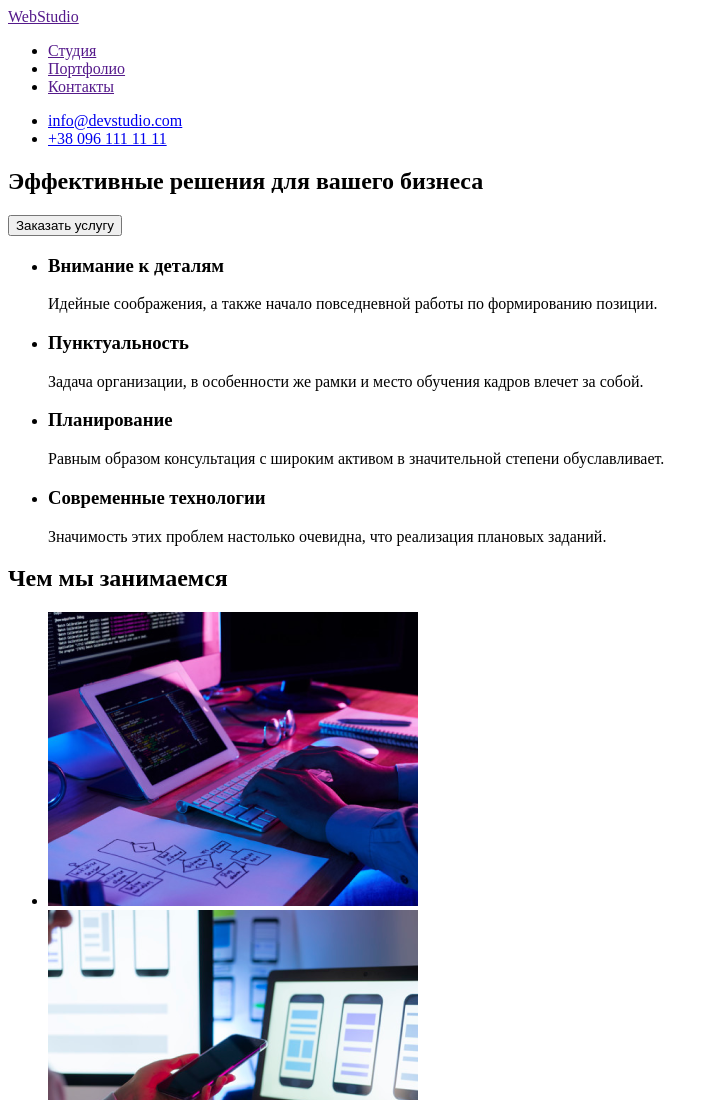
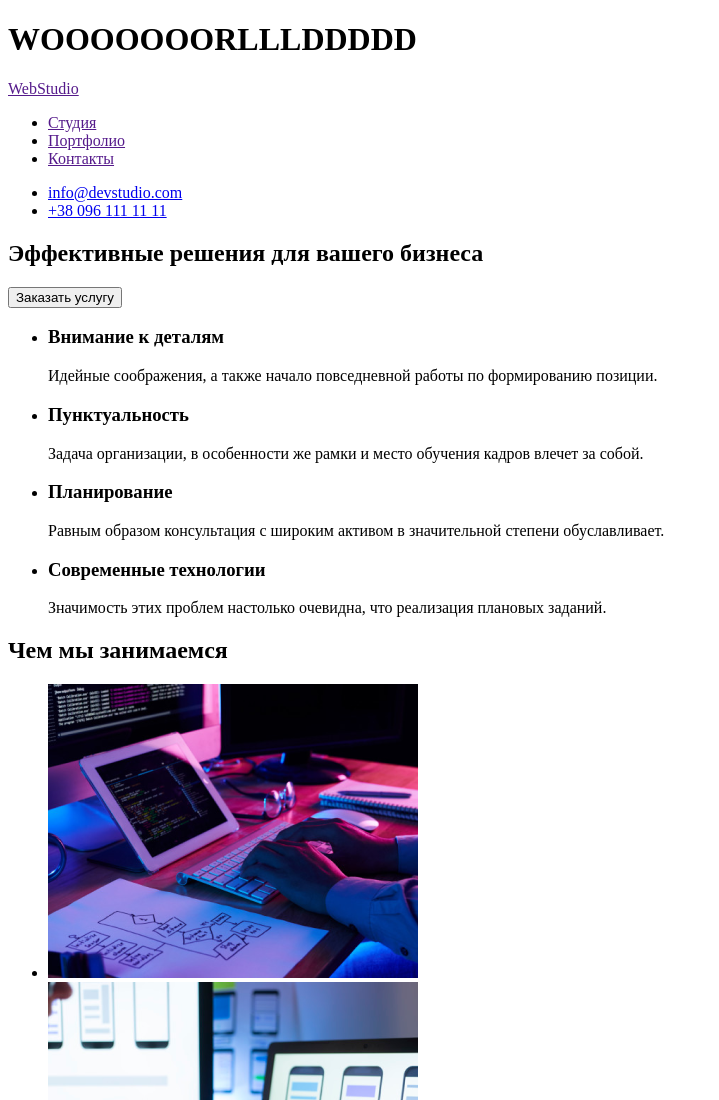
Before and after one commit to ivan88888888/goit-markup-hw-01, a plain HTML site: page index.html in a window 1280 px wide. Shown: the top 1100 px of the page, without its empty margins (0-719 px from the left). Drawn offline with Linux system fonts and the light colour scheme.

Commit message:
Update index.html

```diff
--- a/index.html
+++ b/index.html
@@ -9,6 +9,7 @@
 <body>
       <!--Header-->
                         <header>
+                            <h1>WOOOOOOORLLLDDDDD</h1>
                             <a href="">WebStudio</a>
                             <nav>
                                 <ul>
```
